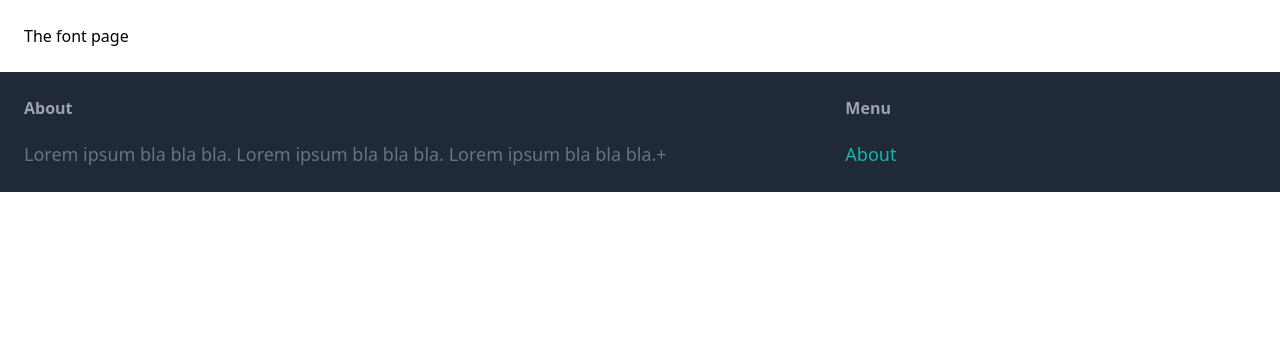
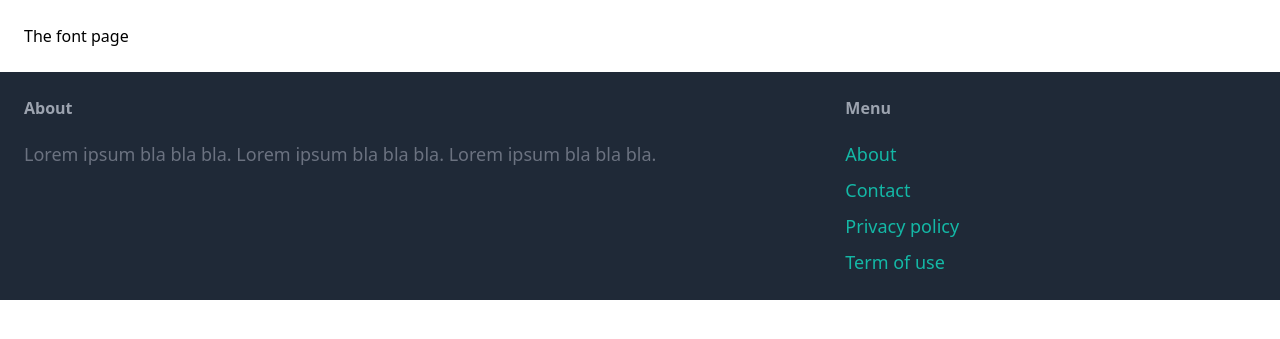
Before and after one commit to Oguidan/Marketplace-Django, a Django app: page / in a window 1280 px wide. Shown: the part 77-416 px from the top of the page. Run offline with Django 4.2, Linux system fonts and the light colour scheme; some libraries are stand-ins or nearby versions.

Commit message:
Fix links and remove extra text in about section.

```diff
--- a/puddle/core/templates/core/base.html
+++ b/puddle/core/templates/core/base.html
@@ -32,7 +32,7 @@
         <div class="w-2/3 pr-10">
             <h3 class="mb-5 font-semibold text-gray-400">About</h3>
 
-            <p class="text-lg text-gray-500">Lorem ipsum bla bla bla. Lorem ipsum bla bla bla. Lorem ipsum bla bla bla.+</p>
+            <p class="text-lg text-gray-500">Lorem ipsum bla bla bla. Lorem ipsum bla bla bla. Lorem ipsum bla bla bla.</p>
         </div>
 
         <div class="w-1/3">
@@ -40,6 +40,9 @@
 
             <ul class="space-y-2">
                 <li><a href="#" class="text-lg text-teal-500 hover:text-teal-700">About</a></li>
+                <li><a href="{% url 'contact' %}" class="text-lg text-teal-500 hover:text-teal-700">Contact</a></li>
+                <li><a href="#" class="text-lg text-teal-500 hover:text-teal-700">Privacy policy</a></li>
+                <li><a href="#" class="text-lg text-teal-500 hover:text-teal-700">Term of use</a></li>
             </ul>
         </div>
     </footer>
```
